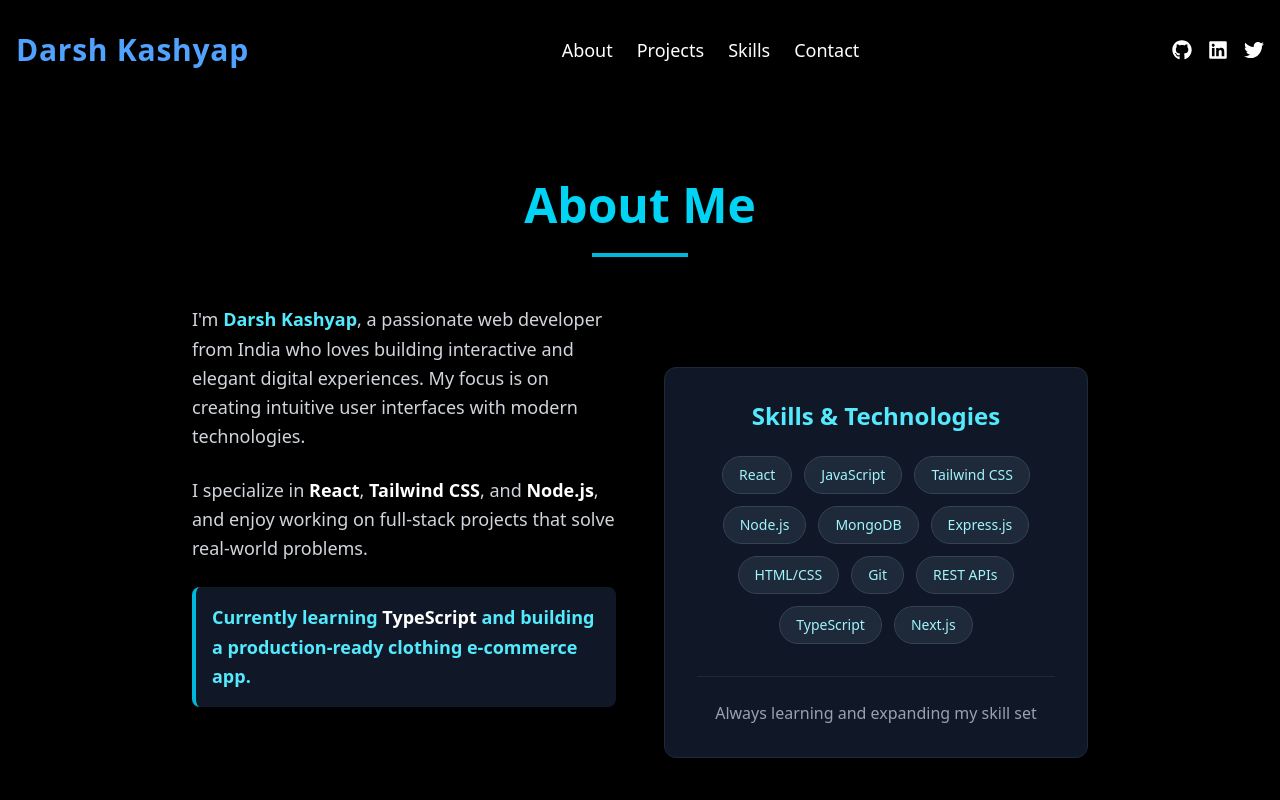
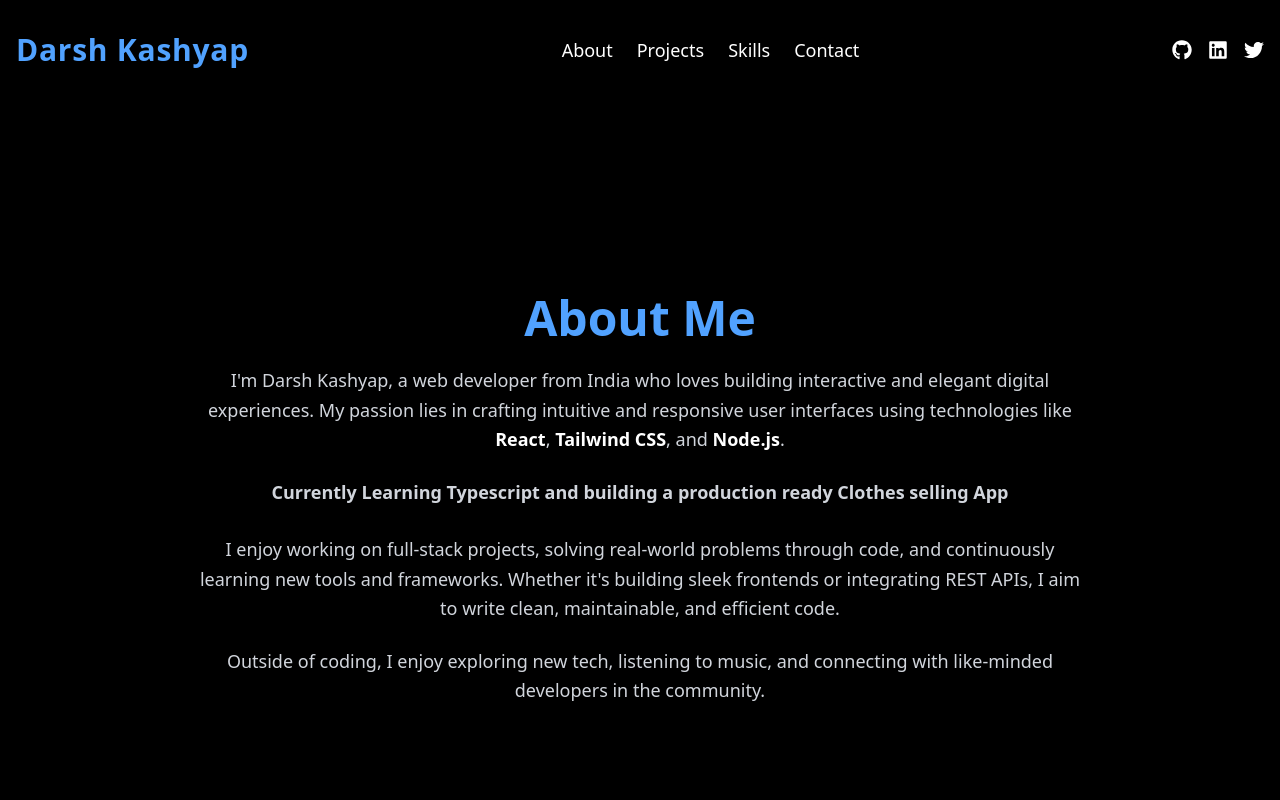
Before and after one commit to darshkashyap/Portfolio-Website, a React (Vite) app in the folder mywebsite/: page /#/about in a window 1280 px wide. Shown: the top 800 px of the page. Built offline with nearby package versions, Linux system fonts and the light colour scheme.

Commit message:
Update About.jsx

```diff
--- a/mywebsite/src/pages/About.jsx
+++ b/mywebsite/src/pages/About.jsx
@@ -5,109 +5,48 @@ import 'aos/dist/aos.css';
 
 const About = () => {
   useEffect(() => {
-    AOS.init({
-      duration: 1000,
-      once: true
-    });
+    AOS.init({ duration: 1000 });
   }, []);
 
-  const skills = [
-    'React', 'JavaScript', 'Tailwind CSS', 'Node.js', 'MongoDB', 'Express.js',
-    'HTML/CSS', 'Git', 'REST APIs', 'TypeScript', 'Next.js'
-  ];
-
   return (
-    <section id="about" className="min-h-screen bg-black text-white px-6 py-16 flex items-center justify-center">
-      <div className="max-w-4xl w-full">
+    <section className="min-h-screen bg-black text-white px-6 py-16 flex items-center justify-center">
       <motion.div
-          className="text-center mb-12"
+        className="max-w-4xl text-center"
         initial={{ opacity: 0, y: 30 }}
         whileInView={{ opacity: 1, y: 0 }}
         viewport={{ once: true }}
         transition={{ duration: 0.6 }}
       >
-          <h2 className="text-4xl md:text-5xl font-bold mb-6 text-cyan-400">About Me</h2>
+        <h2 className="text-4xl md:text-5xl font-bold mb-6 text-blue-400">About Me</h2>
 
-          <div className="w-24 h-1 bg-cyan-500 mx-auto mb-8"></div>
-        </motion.div>
-
-        <div className="grid grid-cols-1 lg:grid-cols-2 gap-12 items-center">
-
-          <div>
         <motion.p
           className="text-lg text-gray-300 leading-relaxed mb-6"
-              data-aos="fade-right"
+          data-aos="fade-up"
         >
-              I'm <span className="text-cyan-300 font-semibold">Darsh Kashyap</span>, a passionate web developer from India who loves building interactive and elegant digital experiences. My focus is on creating intuitive user interfaces with modern technologies.
+          I'm Darsh Kashyap, a web developer from India who loves building interactive and elegant digital experiences.
+          My passion lies in crafting intuitive and responsive user interfaces using technologies like
+          <span className="text-white font-semibold"> React</span>, <span className="text-white font-semibold">Tailwind CSS</span>, and <span className="text-white font-semibold">Node.js</span>.
+        </motion.p>
+
+        <motion.p className='text-lg text-gray-300 leading-relaxed mb-7 font-bold'>Currently Learning Typescript and building a production ready Clothes selling App</motion.p>
+
+        <motion.p
+          className="text-lg text-gray-300 leading-relaxed mb-6"
+          data-aos="fade-up"
+          data-aos-delay="150"
+        >
+          I enjoy working on full-stack projects, solving real-world problems through code, and continuously learning new tools and frameworks.
+          Whether it's building sleek frontends or integrating REST APIs, I aim to write clean, maintainable, and efficient code.
         </motion.p>
 
         <motion.p
-              className="text-lg text-gray-300 leading-relaxed mb-6"
-              data-aos="fade-right"
-              data-aos-delay="100"
+          className="text-lg text-gray-300 leading-relaxed"
+          data-aos="fade-up"
+          data-aos-delay="300"
         >
-              I specialize in <span className="text-white font-semibold">React</span>, <span className="text-white font-semibold">Tailwind CSS</span>, and <span className="text-white font-semibold">Node.js</span>, and enjoy working on full-stack projects that solve real-world problems.
+          Outside of coding, I enjoy exploring new tech, listening to music, and connecting with like-minded developers in the community.
         </motion.p>
-
-            <motion.div
-              className="mb-6 p-4 bg-gray-900 rounded-lg border-l-4 border-cyan-500"
-              data-aos="fade-up"
-            >
-              <p className="text-lg text-cyan-300 leading-relaxed font-bold">
-                Currently learning <span className="text-white">TypeScript</span> and building a production-ready clothing e-commerce app.
-              </p>
       </motion.div>
-
-            <motion.p
-              className="text-lg text-gray-300 leading-relaxed"
-              data-aos="fade-right"
-              data-aos-delay="200"
-            >
-              When I'm not coding, you can find me exploring new tech, listening to music, or connecting with other developers in the community.
-            </motion.p>
-          </div>
-
-
-          <motion.div
-            className="bg-gray-900 rounded-xl p-8 border border-gray-800"
-            data-aos="fade-left"
-            initial={{ opacity: 0, x: 30 }}
-            whileInView={{ opacity: 1, x: 0 }}
-            viewport={{ once: true }}
-            transition={{ duration: 0.6 }}
-          >
-            <h3 className="text-2xl font-bold mb-6 text-cyan-300 text-center">Skills & Technologies</h3>
-
-            <div className="flex flex-wrap gap-3 justify-center">
-              {skills.map((skill, index) => (
-                <motion.span
-                  key={skill}
-                  className="px-4 py-2 bg-gray-800 text-cyan-200 rounded-full text-sm font-medium border border-gray-700"
-                  whileHover={{ scale: 1.05, backgroundColor: '#0e7490' }}
-                  initial={{ opacity: 0, y: 10 }}
-                  whileInView={{ opacity: 1, y: 0 }}
-                  viewport={{ once: true }}
-                  transition={{ delay: index * 0.05 }}
-                >
-                  {skill}
-                </motion.span>
-              ))}
-            </div>
-
-            <motion.div
-              className="mt-8 pt-6 border-t border-gray-800"
-              initial={{ opacity: 0 }}
-              whileInView={{ opacity: 1 }}
-              viewport={{ once: true }}
-              transition={{ delay: 0.4 }}
-            >
-              <p className="text-gray-400 text-center">
-                Always learning and expanding my skill set
-              </p>
-            </motion.div>
-          </motion.div>
-        </div>
-      </div>
     </section>
   );
 };
```
Lines whose indentation alone changed are shown as unchanged.
